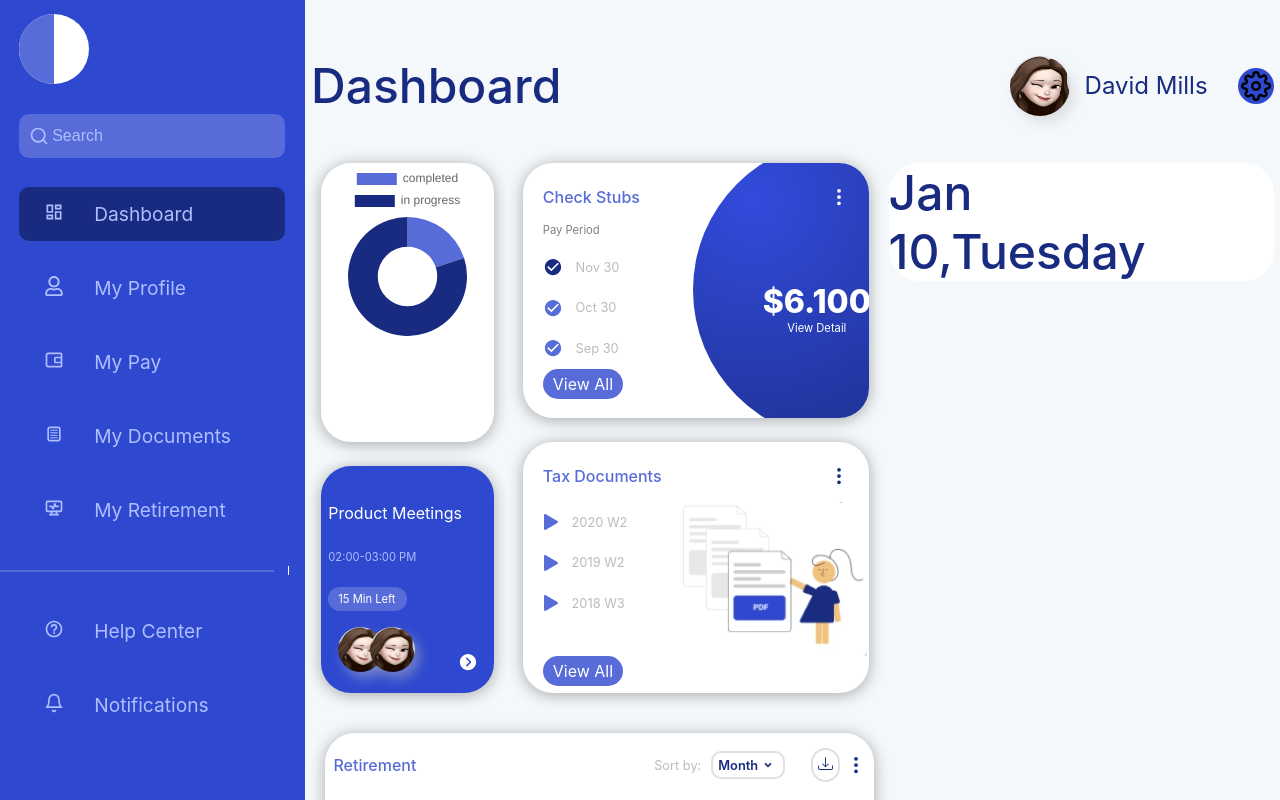
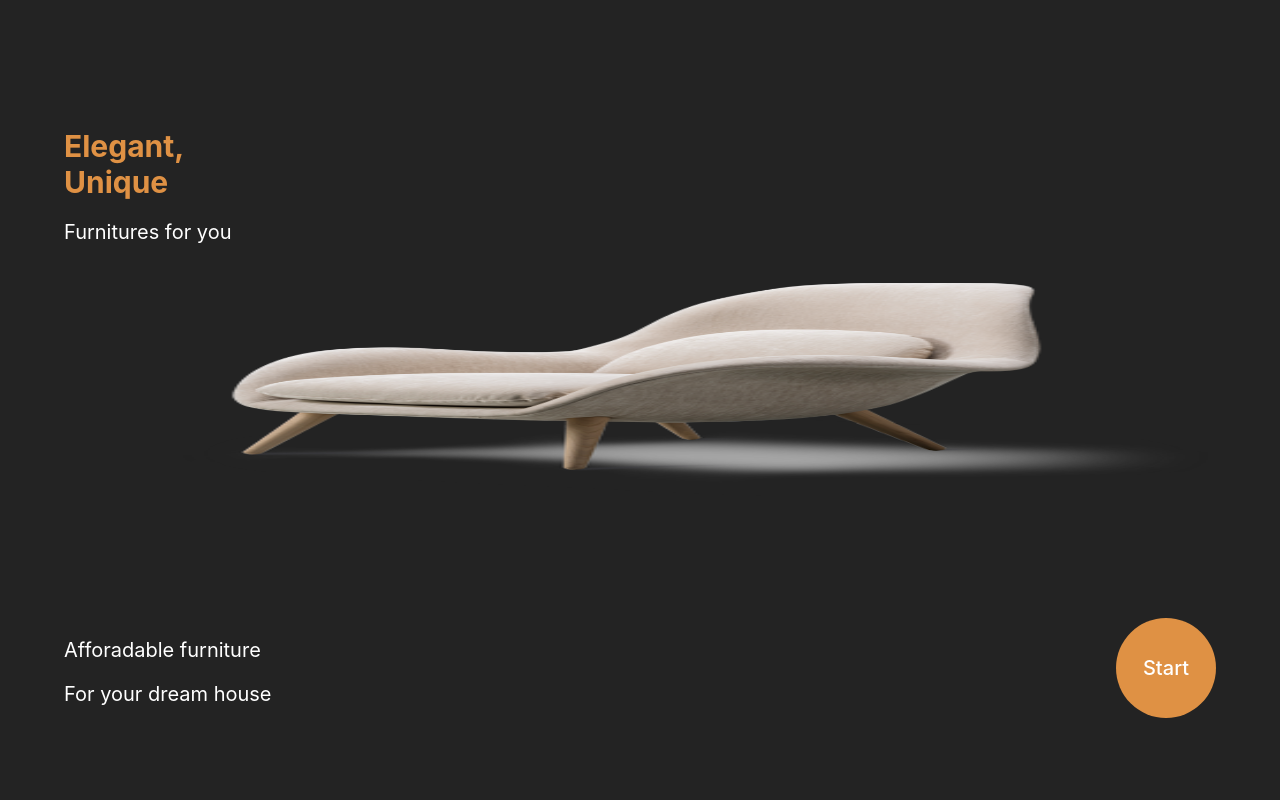
Before and after one commit to blair06/react-ts-ui-challenge, a React (Create React App) app: page / in a window 1280 px wide. Shown: the top 800 px of the page. Built offline with nearby package versions, Linux system fonts and the light colour scheme.

Commit message:
main: challenge#3 introPage 구현 및 컴포넌트 제작

```diff
--- /dev/null
+++ b/src/component/furnitureStore/circleBtn/circleBtn.module.scss
@@ -0,0 +1,33 @@
+@import "style/furnitureStoreColorPalette.scss";
+
+.container {
+  width: 100px;
+  height: 100px;
+  display: flex;
+  flex-direction: column;
+  align-items: center;
+  p {
+    font-size: 1.5rem;
+    margin: 5px;
+    color: $disabled;
+  }
+  &.selected {
+    p {
+      color: black;
+    }
+    .wrapper {
+      border: 2px solid $color-gold;
+    }
+  }
+}
+.wrapper {
+  width: 100%;
+  height: 100%;
+  border-radius: 100px;
+  border: 2px solid $disabled;
+  padding: 5%;
+  img {
+    width: 100%;
+    height: 100%;
+  }
+}
--- /dev/null
+++ b/src/component/furnitureStore/circleBtn/index.tsx
@@ -0,0 +1,23 @@
+import React from "react";
+import styles from "./circleBtn.module.scss";
+import cb from "classnames/bind";
+
+const cn = cb.bind(styles);
+interface CircleBtnProps {
+  imgURL?: string;
+  title?: string;
+  className?: string;
+}
+const CircleBtn = (props: CircleBtnProps) => {
+  const { imgURL, title = "title", className } = props;
+  return (
+    <div className={cn(`container`, className)}>
+      <div className={cn(`wrapper`, `img`)}>
+        <img src={imgURL} alt="img" />
+      </div>
+      <p>{title}</p>
+    </div>
+  );
+};
+
+export default CircleBtn;
--- /dev/null
+++ b/src/component/furnitureStore/productCard/index.tsx
@@ -0,0 +1,43 @@
+import React, { useState } from "react";
+import styles from "./productCard.module.scss";
+import cb from "classnames/bind";
+import chair from "asset/img/chair.png";
+import { BsHandbagFill } from "react-icons/bs";
+import { AiOutlineHeart } from "react-icons/ai";
+const cn = cb.bind(styles);
+interface ProductCardProps {
+  imgURL?: string;
+  title?: string;
+  price?: string;
+  className?: string;
+}
+const ProductCard = (props: ProductCardProps) => {
+  const { imgURL, title = "title", price, className } = props;
+  const [heart, setHeart] = useState<boolean>(false);
+  return (
+    <div className={cn(`container`)}>
+      <div className={cn(`wrapper`, `img`)}>
+        <img src={imgURL} alt="productImg" />
+        <AiOutlineHeart
+          className={cn(`heart_Icon`, heart && `active`)}
+          color={"#acacac"}
+          size={15}
+          onClick={() => {
+            setHeart(!heart);
+          }}
+        />
+      </div>
+      <div className={cn(`wrapper`, `contents`)}>
+        <div className={cn(`info`)}>
+          <p>{title}</p>
+          <p>${price}</p>
+        </div>
+        <div className={cn(`circleBtn`)}>
+          <BsHandbagFill color="#fff" />
+        </div>
+      </div>
+    </div>
+  );
+};
+
+export default ProductCard;
--- /dev/null
+++ b/src/component/furnitureStore/productCard/productCard.module.scss
@@ -0,0 +1,49 @@
+@import "style/furnitureStoreColorPalette.scss";
+
+.container {
+  width: 40%;
+  background-color: $color-light-gray;
+  padding: 5%;
+  border-radius: 20px;
+  img {
+    width: 100%;
+    height: 100%;
+  }
+}
+.wrapper {
+  &.img {
+    margin-bottom: 20px;
+  }
+  &.contents {
+    display: flex;
+    justify-content: space-between;
+  }
+}
+.info {
+  p {
+    &:first-child {
+      font-size: 1rem;
+      margin: 2px;
+      font-weight: 700;
+    }
+    &:nth-child(2) {
+      color: $color-orange;
+      font-weight: 700;
+      font-size: 1.5rem;
+      margin: 0;
+    }
+  }
+}
+.heart_Icon {
+  position: relative;
+  bottom: 109px;
+  left: 103px;
+  &.active {
+    color: rgb(243, 130, 130) !important;
+  }
+}
+.circleBtn {
+  background-color: black;
+  border-radius: 100px;
+  padding: 5%;
+}
--- a/src/index.tsx
+++ b/src/index.tsx
@@ -4,6 +4,8 @@ import ReactDOM from "react-dom/client";
 import { BrowserRouter, Routes, Route } from "react-router-dom";
 import HealthGuidePage from "./page/healthGuidePage/healthGuidePage";
 import PayrollSystemPage from "page/payrollSystemPage";
+import FurnitureStore from "page/furnitureStore";
+import MainPage from "page/furnitureStore/mainPage";
 
 const root = ReactDOM.createRoot(
   document.getElementById("root") as HTMLElement
@@ -14,7 +16,9 @@ root.render(
     <BrowserRouter>
       <Routes>
         {/* <Route path="/" element={<HealthGuidePage />} /> */}
-        <Route path="/" element={<PayrollSystemPage />} />
+        {/* <Route path="/" element={<PayrollSystemPage />} /> */}
+        <Route path="/" element={<FurnitureStore />} />
+        <Route path="/main" element={<MainPage />} />
       </Routes>
     </BrowserRouter>
   </React.StrictMode>
--- /dev/null
+++ b/src/page/furnitureStore/furnitureStore.module.scss
@@ -0,0 +1,58 @@
+@import "style/furnitureStoreColorPalette.scss";
+html {
+  font-size: 62.5%;
+}
+body {
+  width: 100vw;
+  height: 100vh;
+}
+.container {
+  background-color: $color-black;
+  width: 100%;
+  height: 100%;
+  color: $color-white;
+
+  padding: 10% 5%;
+}
+.wrapper {
+  width: 100%;
+  &.header {
+    height: 20%;
+    .title {
+      color: $color-orange;
+      font-size: 3rem;
+      font-weight: 700;
+      margin: 0;
+    }
+    .sub_title {
+      font-size: 2rem;
+    }
+  }
+
+  &.footer {
+    display: flex;
+    justify-content: space-between;
+    height: 10%;
+    .desc {
+      font-size: 2rem;
+    }
+  }
+}
+.img {
+  width: 100%;
+  height: 70%;
+}
+
+.btn {
+  display: flex;
+  justify-content: center;
+  align-items: center;
+  background-color: $color-orange;
+  border-radius: 100px;
+  width: 100px;
+  height: 100px;
+  p {
+    font-weight: 500;
+    font-size: 2rem;
+  }
+}
--- /dev/null
+++ b/src/page/furnitureStore/index.tsx
@@ -0,0 +1,33 @@
+import React from "react";
+import styles from "./furnitureStore.module.scss";
+import cb from "classnames/bind";
+import chair from "asset/img/chair.png";
+import { useNavigate } from "react-router-dom";
+const cn = cb.bind(styles);
+
+const FurnitureStore = () => {
+  const navigate = useNavigate();
+  return (
+    <div className={cn(`container`)}>
+      <div className={cn(`wrapper`, `header`)}>
+        <p className={cn(`title`)}> Elegant,</p>
+        <p className={cn(`title`)}>Unique</p>
+        <p className={cn(`sub_title`)}>Furnitures for you</p>
+      </div>
+      <div className={cn(`wrapper`, `img`)}>
+        <img className={cn(`img`)} src={chair} alt="chairImg" />
+      </div>
+      <div className={cn(`wrapper`, `footer`)}>
+        <div className={cn(`desc`)}>
+          <p>Afforadable furniture</p>
+          <p>For your dream house</p>
+        </div>
+        <div className={cn(`btn`)} onClick={() => navigate(`/main`)}>
+          <p>Start</p>
+        </div>
+      </div>
+    </div>
+  );
+};
+
+export default FurnitureStore;
--- /dev/null
+++ b/src/page/furnitureStore/mainPage/index.tsx
@@ -0,0 +1,18 @@
+import CircleBtn from "component/furnitureStore/circleBtn";
+import React from "react";
+import chair from "asset/img/chair.png";
+import ProductCard from "component/furnitureStore/productCard";
+
+const MainPage = () => {
+  return (
+    <div>
+      <ProductCard
+        imgURL={chair}
+        title={"newYork Chair"}
+        price={`30.00`}
+      ></ProductCard>
+    </div>
+  );
+};
+
+export default MainPage;
--- /dev/null
+++ b/src/style/furnitureStoreColorPalette.scss
@@ -0,0 +1,8 @@
+// $padding-vertical:
+$disabled: #acacac;
+
+$color-black: #232323;
+$color-orange: #df9144;
+$color-white: #ffffff;
+$color-gold: #d9b491;
+$color-light-gray: #f8f8f8;
```
Also changed, not shown: src/asset/img/chair.png (added).
